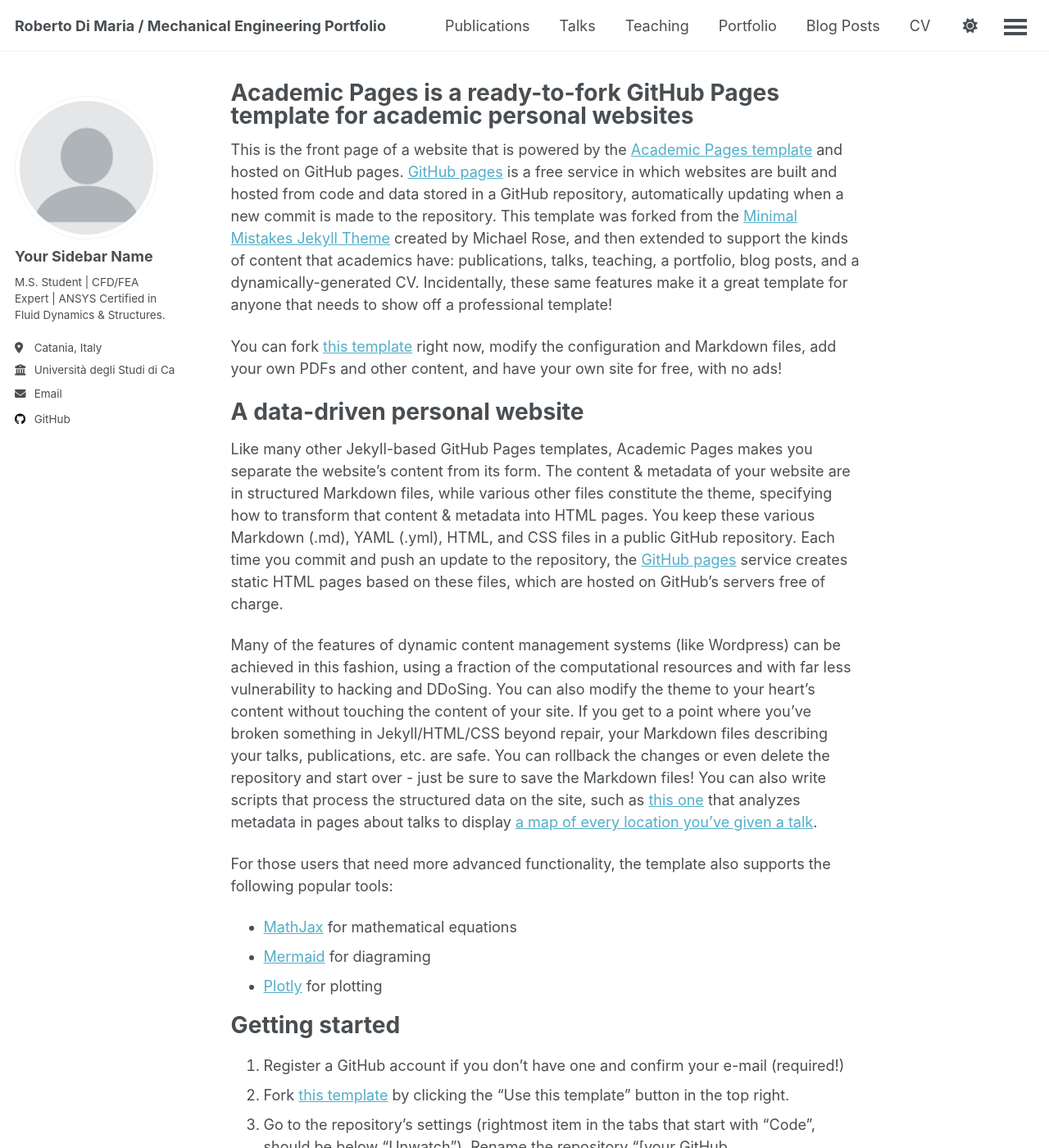
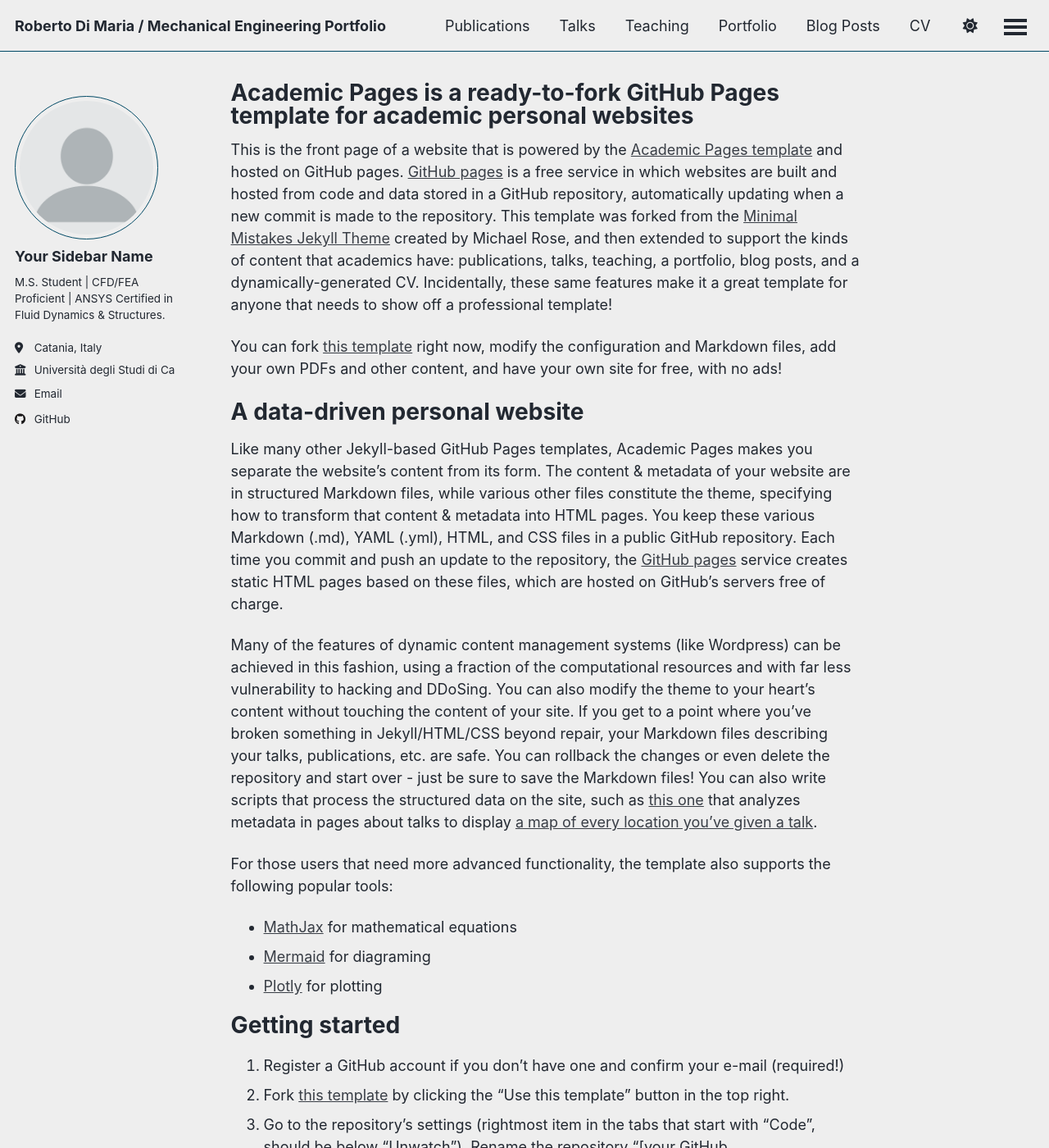
Before and after one commit to robertodimaria/robertodimaria.github.io, a Jekyll site: the page built from _pages/about.md, in a window 1280 px wide and 1400 px high. Shown: the whole window at 82% size. Built offline with Jekyll 4.4.1, drawn with Linux system fonts in a browser that asks for light colours; a script that is not in the unit is left out.

```diff
--- a/_config.yml
+++ b/_config.yml
@@ -8,7 +8,7 @@
 
 # Basic Site Settings
 locale                   : "en-US"
-site_theme               : "default" # Currently available options are "default", "air"
+site_theme               : "air" # Currently available options are "default", "air"
 title                    : "Roberto Di Maria / Mechanical Engineering Portfolio"
 title_separator          : "-"
 name                     : &name "Roberto Di Maria"
@@ -26,7 +26,7 @@ author:
   avatar           : "profile.png"
   name             : "Your Sidebar Name"
   pronouns         : # example: "she/her"
-  bio              : "M.S. Student | CFD/FEA Expert | ANSYS Certified in Fluid Dynamics & Structures."
+  bio              : "M.S. Student | CFD/FEA Proficient | ANSYS Certified in Fluid Dynamics & Structures."
   location         : "Catania, Italy"
   employer         : "Università degli Studi di Catania"
   uri              : # URL
```
